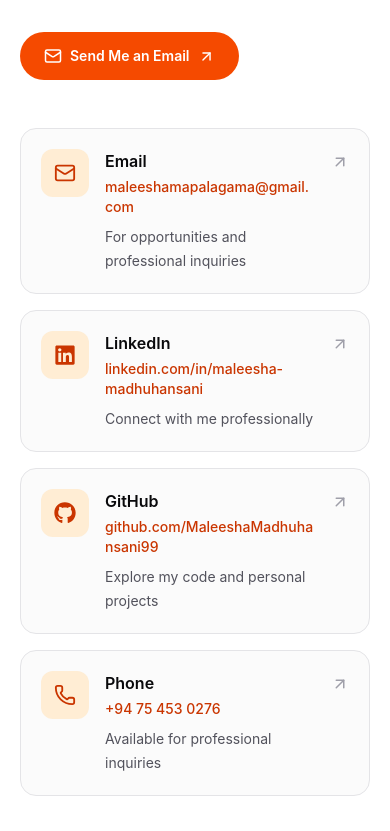
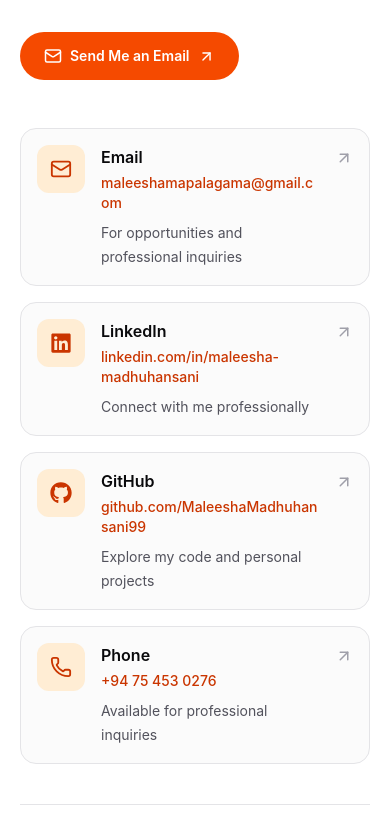
Before and after one commit to MaleeshaMadhuhansani99/maleesha-portfolio, a React (Vite) app: page / in a window 390 px wide. Shown: the part 9648-10479 px from the top of the page. Built offline with nearby package versions, Linux system fonts and the light colour scheme.

Commit message:
fix padding issue

```diff
--- a/src/components/Contact.tsx
+++ b/src/components/Contact.tsx
@@ -86,7 +86,7 @@ export default function Contact() {
                 href={item.href}
                 target={item.external ? '_blank' : undefined}
                 rel={item.external ? 'noopener noreferrer' : undefined}
-                className="group flex min-w-0 items-start gap-4 rounded-2xl border border-zinc-200 bg-zinc-50/70 p-5 transition duration-300 hover:-translate-y-1 hover:border-orange-300 hover:bg-white hover:shadow-lg hover:shadow-zinc-900/5 focus-visible:outline-2 focus-visible:outline-offset-2 focus-visible:outline-orange-600 dark:border-zinc-800 dark:bg-zinc-900/40 dark:hover:border-orange-900 dark:hover:bg-zinc-900 dark:hover:shadow-black/20 sm:p-6"
+                className="group flex min-w-0 items-start gap-4 rounded-2xl border border-zinc-200 bg-zinc-50/70 p-4 transition duration-300 hover:-translate-y-1 hover:border-orange-300 hover:bg-white hover:shadow-lg hover:shadow-zinc-900/5 focus-visible:outline-2 focus-visible:outline-offset-2 focus-visible:outline-orange-600 dark:border-zinc-800 dark:bg-zinc-900/40 dark:hover:border-orange-900 dark:hover:bg-zinc-900 dark:hover:shadow-black/20 sm:p-6"
               >
                 <div className="flex h-12 w-12 shrink-0 items-center justify-center rounded-xl bg-orange-100 text-orange-700 transition group-hover:bg-orange-600 group-hover:text-white dark:bg-orange-950 dark:text-orange-400 dark:group-hover:bg-orange-500 dark:group-hover:text-white">
                   <Icon size={22} />
```
